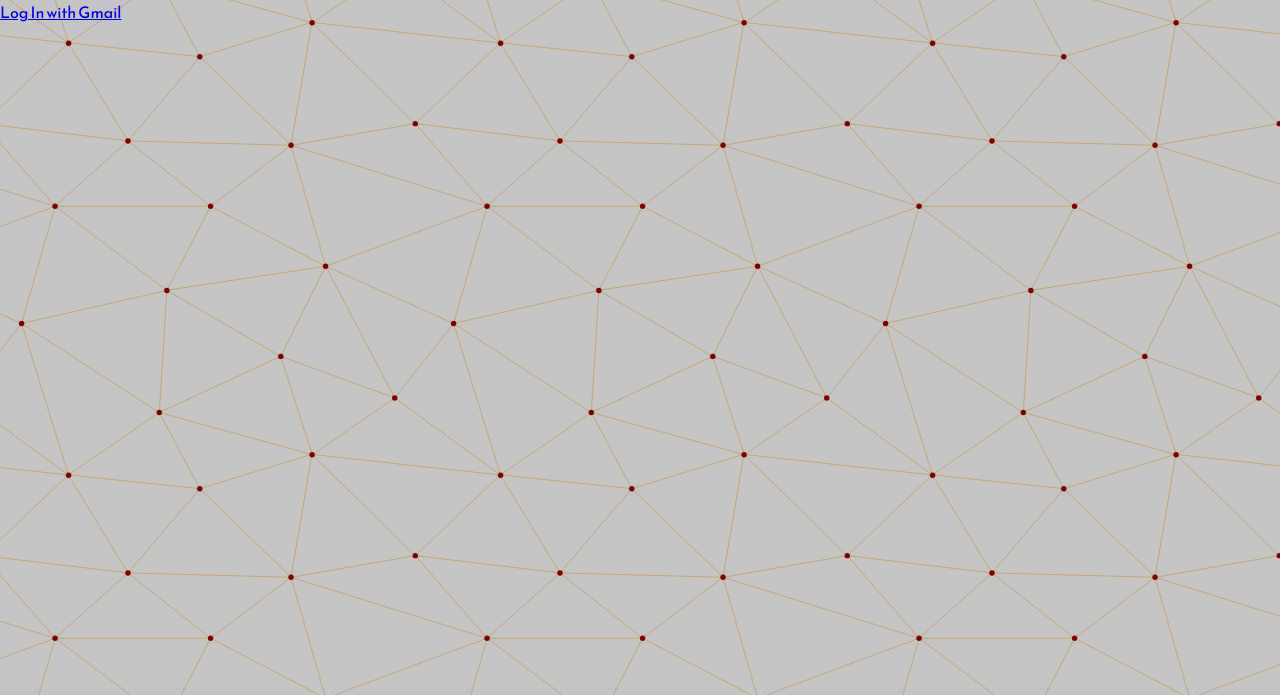
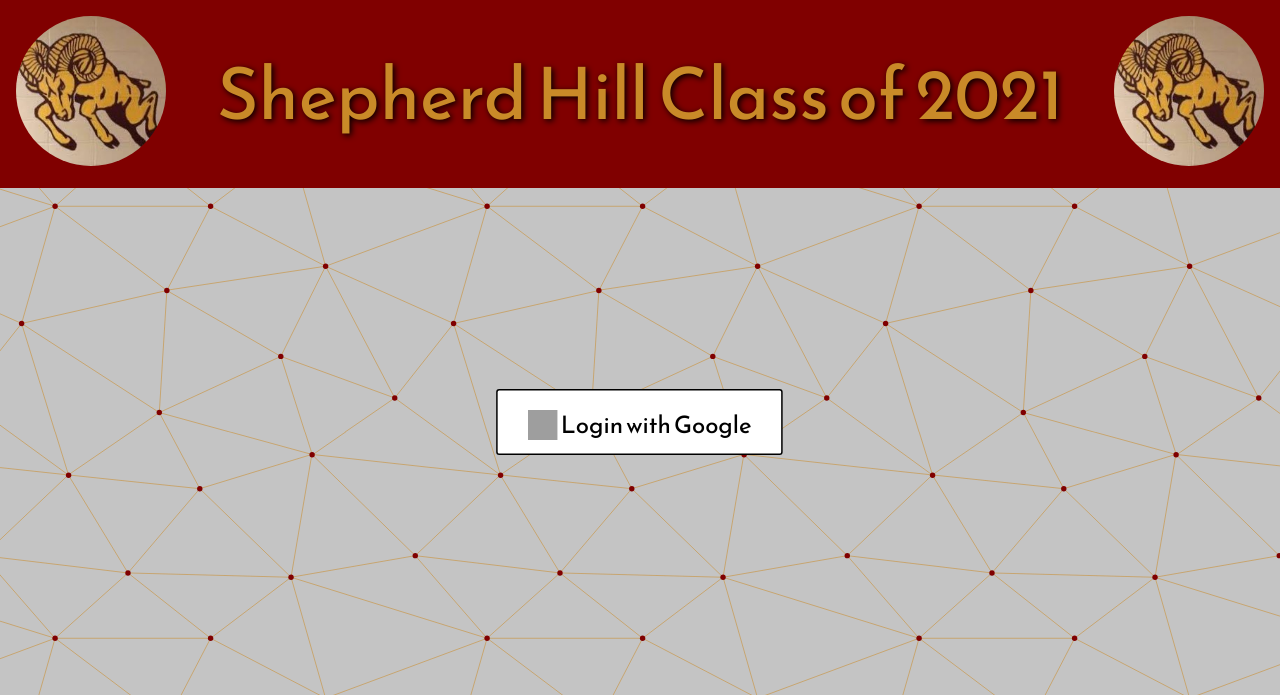
Before and after one commit to SHClassOf2021/ClassSite, a Django app: page / in a window 1280 px wide. Shown: the top 695 px of the page. Run offline with Django 3.2, Linux system fonts and the light colour scheme; some libraries are stand-ins or nearby versions; grey boxes are pictures that could not be loaded.

Commit message:
Working Google Button and Login Screen, need to limit access by domain.

```diff
--- a/ClassOf2021Site/home/static/home/styleMobile.css
+++ b/ClassOf2021Site/home/static/home/styleMobile.css
@@ -196,3 +196,31 @@ nav a:hover {
     color: black;
     font-weight: bold;
 }
+
+.GoogleButton {
+    background: white;
+    padding: 8px 20px;
+    position: absolute;
+    top: 50%;
+    transform: scale(1.5);
+    border: 1px solid black;
+    border-radius: 2px;
+}
+
+#logo {
+    position: relative;
+    width: 20px;
+    height: 20px;
+    top: 5px;
+}
+
+#loginLink {
+    text-decoration: none;
+    color: black;
+}
+
+.loginButton {
+    display: flex;
+    justify-content: center;
+    align-items: center;
+}
--- a/ClassOf2021Site/home/static/home/styleWide.css
+++ b/ClassOf2021Site/home/static/home/styleWide.css
@@ -198,3 +198,31 @@ nav a:hover {
     color: black;
     font-weight: bold;
 }
+
+.GoogleButton {
+    background: white;
+    padding: 8px 20px;
+    position: absolute;
+    top: 50%;
+    transform: scale(1.5);
+    border: 1px solid black;
+    border-radius: 2px;
+}
+
+#logo {
+    position: relative;
+    width: 20px;
+    height: 20px;
+    top: 5px;
+}
+
+#loginLink {
+    text-decoration: none;
+    color: black;
+}
+
+.loginButton {
+    display: flex;
+    justify-content: center;
+    align-items: center;
+}
--- a/ClassOf2021Site/home/templates/home/index.html
+++ b/ClassOf2021Site/home/templates/home/index.html
@@ -26,8 +26,8 @@
         </div>
     </header>
     <div class="box">
-        <div id="a"><p>Hi {{ user.username }}</p></div>
-        <div id="b"><a href="{% url 'account_logout' %}">Log out <i class="fas fa-sign-out-alt"></i></a></div>
+        <div id="a"><p>Hi, {{ user.username }}</p></div>
+        <div id="b"><a href="{% url 'logout' %}">Log out <i class="fas fa-sign-out-alt"></i></a></div>
     </div>
     <nav>
         <ul>
@@ -75,7 +75,25 @@
         </div>
     </section>
     {% else %}
-        <p><a href="{% provider_login_url 'google' %}">Log In with Gmail</a></p>
+    <header>
+        <div>
+            <img src="{% static 'home/Ram.jpg' %}" alt="ram" class="RamImageLeft">
+        </div>
+        <div>
+            <p class="title">Shepherd Hill Class of 2021</p>
+        </div>
+        <div>
+            <img src="{% static 'home/Ram.jpg' %}" alt="ram" class="RamImageRight">
+        </div>
+    </header>
+    <div class="loginButton">
+        <span class="GoogleButton">
+            <a href="{% provider_login_url 'google' %}" id="loginLink">
+                <img id="logo" alt="Google &quot;G&quot; Logo" src="https://upload.wikimedia.org/wikipedia/commons/thumb/5/53/Google_%22G%22_Logo.svg/512px-Google_%22G%22_Logo.svg.png"/>
+                 Login with Google
+            </a>
+        </span>
+    </div>
     {% endif %}
 </body>
 </html>
```
Also changed, not shown: ClassOf2021Site/contact/static/contact/styleMobile.css (+28 -0 lines), ClassOf2021Site/contact/static/contact/styleWide.css (+28 -0 lines), ClassOf2021Site/contact/templates/contact/index.html (+10 -3 lines).
